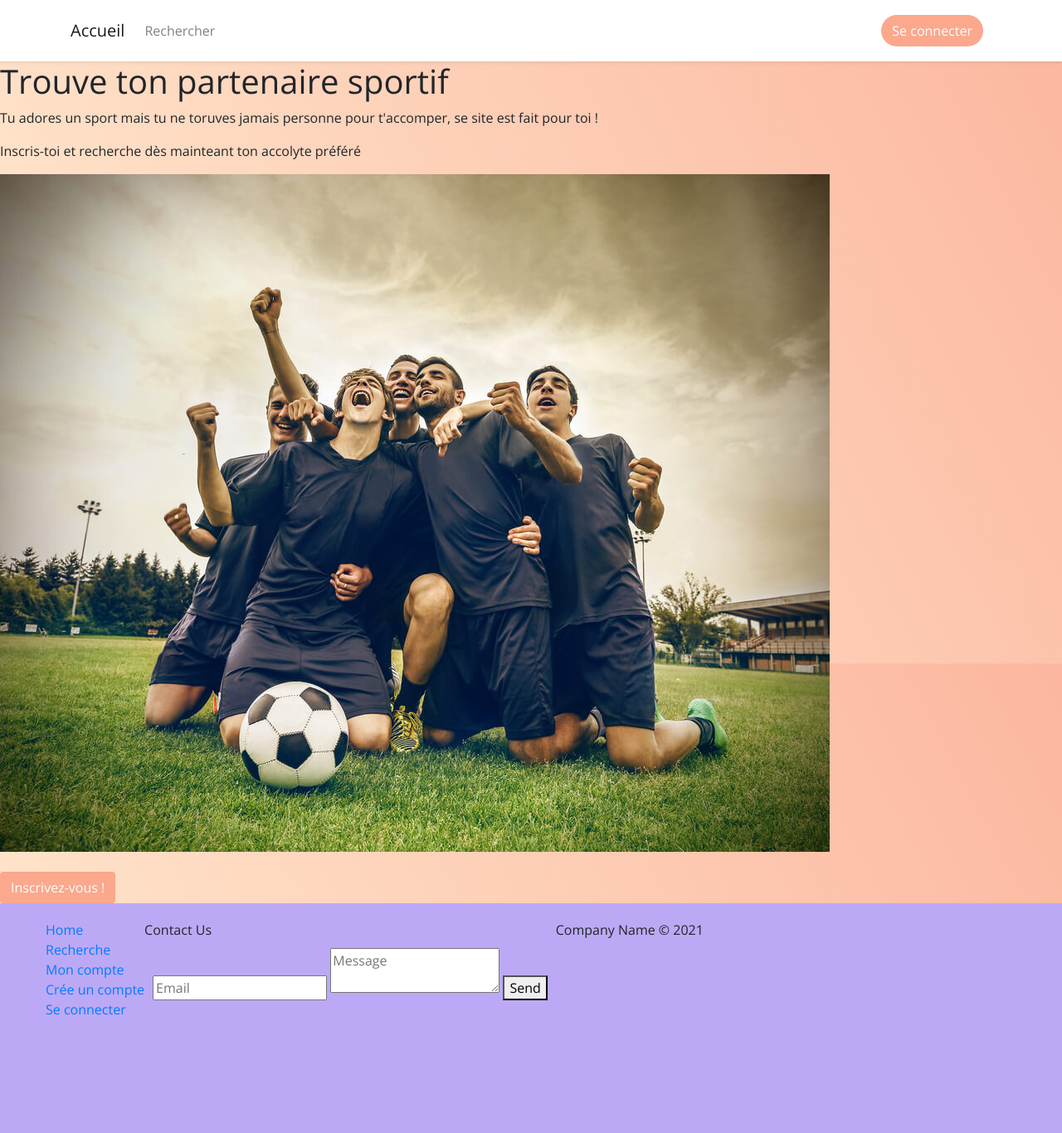
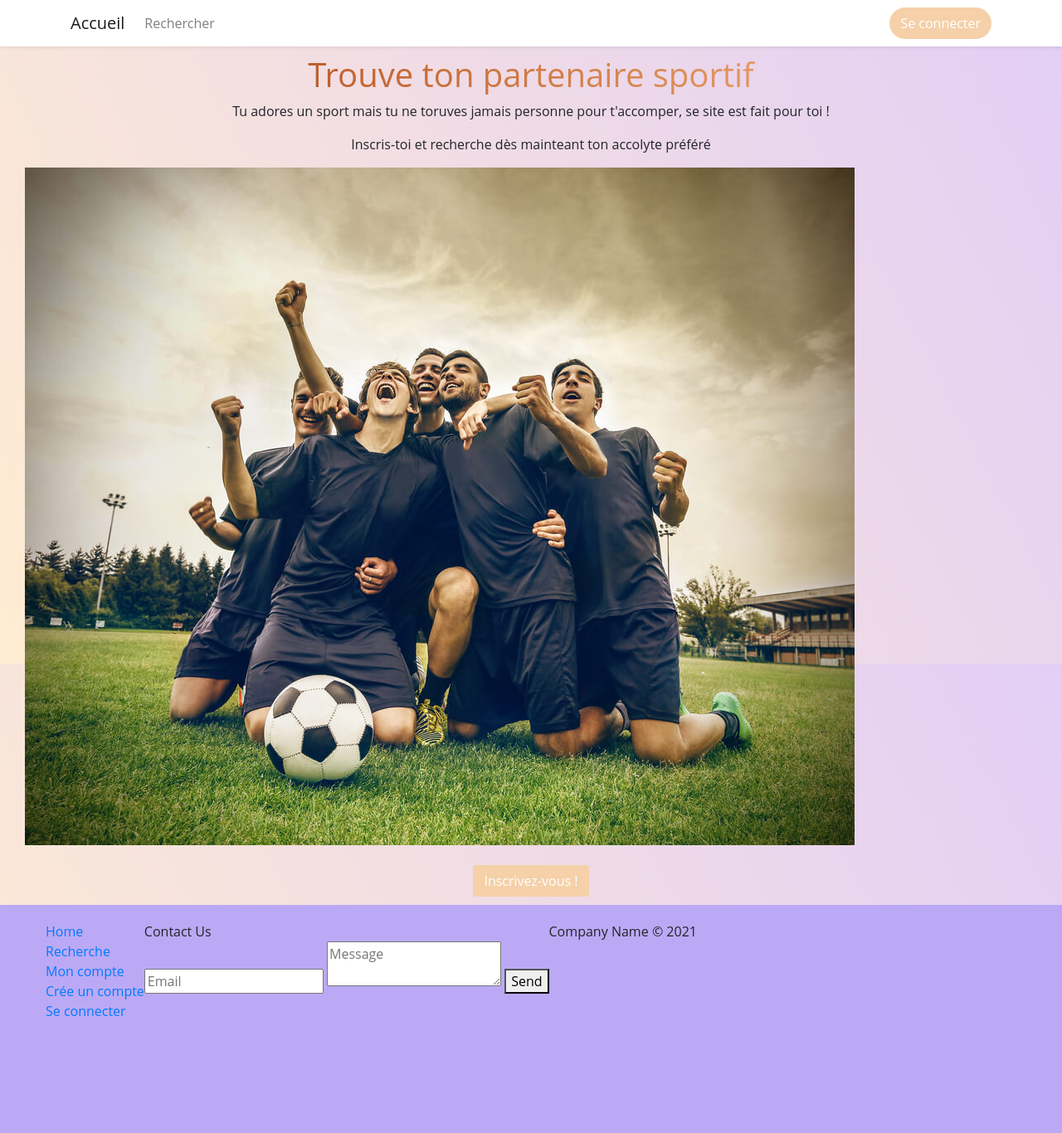
Before and after one commit to CharleneMartel/SiteDerencontre, a PHP site: page / in a window 1280 px wide. Shown: the whole page at 83% size. After the commit the page ends 1225 px from the top, so only its background shows below. Run offline with PHP 8.4, Linux system fonts and the light colour scheme.

Commit message:
Update style.css

```diff
--- a/Master_Data/style.css
+++ b/Master_Data/style.css
@@ -1,16 +1,25 @@
-@import url('https://fonts.googleapis.com/css2?family=Open+Sans:ital,wght@0,300;0,400;0,600;0,700;0,800;1,300;1,400;1,600;1,700;1,800&display=swap');
+/*  Index */
+.Index {
+    padding: 10px 30px !important;
+    text-align: center;
+  }
 
-form {
-  padding: 10px;
-  border-radius: 10px;
+  .Titre {
+    background: linear-gradient(to right, #a83b08, rgb(248, 187, 131));
+    -webkit-background-clip: text;
+    -webkit-text-fill-color: transparent;
 
-}
+  }
+
+  .imgHome {
+    width: 25px;
+  }
+
 
 .bouton {
-  background-color: #fba88d;
+  background-color: #F5D0A9;
   color: #fff;
 }
-
 .bouton:hover {
   background-color: #fba88d;
   color: #fff;
@@ -21,51 +30,25 @@
 }
 
 nav {
-  /* background-image: linear-gradient(to right, #0ba360 0%, #3cba92 100%); */
   background-color: #fff;
 }
 
 body {
-  background-image: linear-gradient(62.5deg, #ffecd2 0%, #fcb69f 100%);
+  background-image: linear-gradient(62.5deg, #ffecd2 0%, #E3CEF6 100%);
   background-attachment: fixed;
   font-family: 'Open Sans', sans-serif;
 }
 
-.cardsSports {
-  display: flex;
-  flex-wrap: wrap;
-}
 
-.card {
-  margin: 10px;
-}
 .form {
   display: flex;
   flex-direction: column;
   align-items: center;
   margin-top: 20px;
+  padding: 10px;
+  border-radius: 10px;
 }
-.footer-distributed {
-    background: #444;
-    box-shadow: 0 1px 1px 0 rgba(0, 0, 0, 0.12);
-    box-sizing: border-box;
-    width: 100%;
-    font: bold 16px sans-serif;
-    text-align: left;
-    padding: 50px 60px 40px;
-    overflow: hidden;
-  }
 
-  section {
-    width: 100%;
-    display: inline-block;
-    background: #ccc;
-    height: 60vh;
-    text-align: center;
-    font-size: 22px;
-    font-weight: 700;
-    text-decoration: underline;
-  }
   .row{
     padding-bottom: 10px;
   }
```
